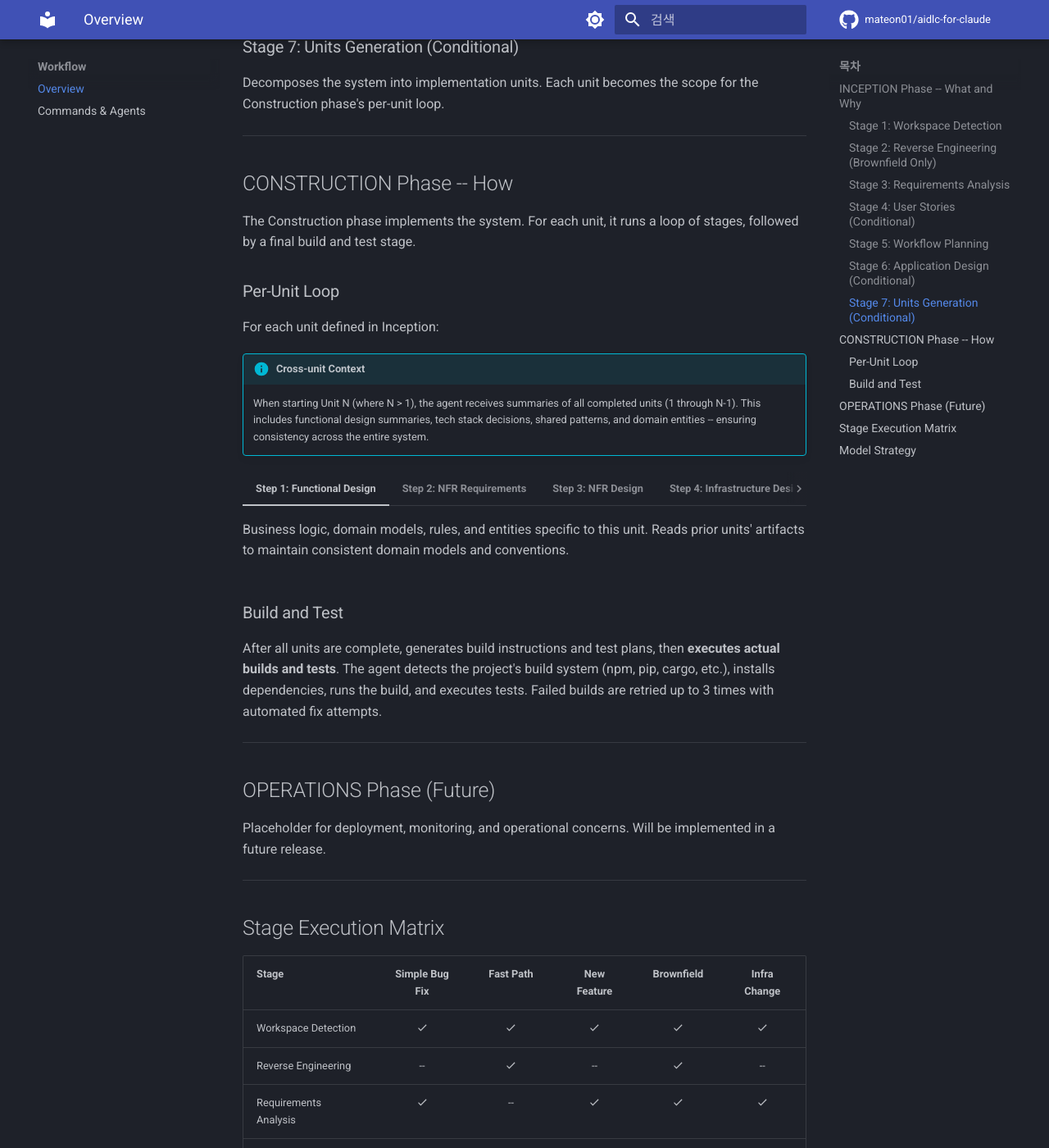
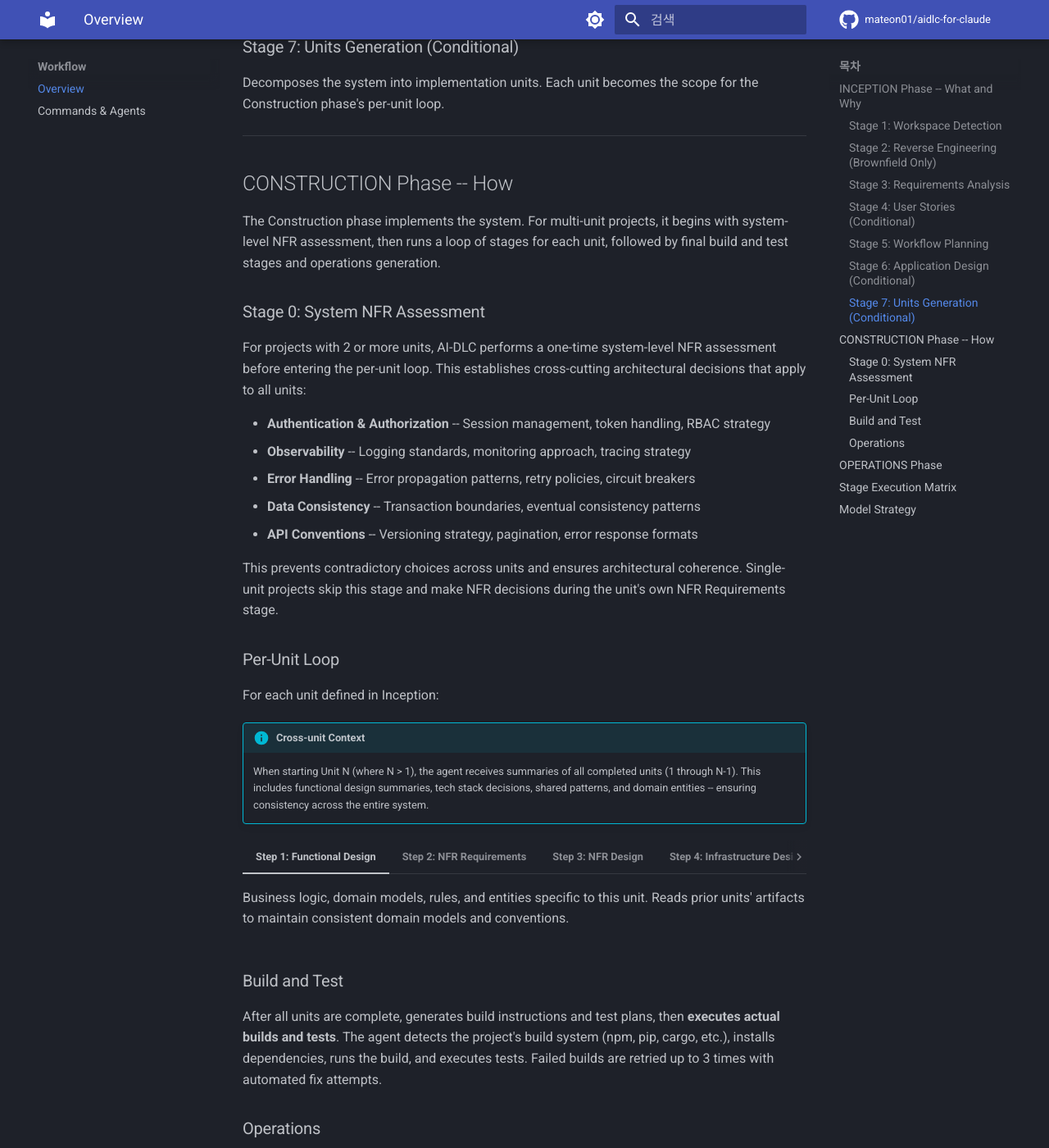
Before and after one commit to mateon01/aidlc-for-claude, an MkDocs documentation site: the page built from docs/workflow.md, in a window 1280 px wide and 1400 px high, scrolled down 1686 px. Shown: the whole window at 82% size. Built offline with MkDocs 1.6.1 and Material for MkDocs 9.7.7, drawn with Linux system fonts in a browser that asks for light colours; comment, search, counter and statistics services are not loaded; some of the changed text lies outside the part shown.

Commit message:
Implement Low priority improvements and update all documentation
- #14: Add stage-jump navigation (skip, re-run, go back)
- #15: Add Bash to requirements-analyst for brownfield runtime inspection
- Update README.md with system NFR, operations, new agents, conventions
- Update docs/workflow.md with Stage 0, operations, execution matrix
- Update docs/getting-started.md with new-component scope, system NFR
- Update docs/commands.md with new command and agents

Closes #14, Closes #15

Co-Authored-By: Claude Opus 4.6 <noreply@anthropic.com>

```diff
--- a/docs/workflow.md
+++ b/docs/workflow.md
@@ -52,7 +52,19 @@ Decomposes the system into implementation units. Each unit becomes the scope for
 
 ## CONSTRUCTION Phase -- How
 
-The Construction phase implements the system. For each unit, it runs a loop of stages, followed by a final build and test stage.
+The Construction phase implements the system. For multi-unit projects, it begins with system-level NFR assessment, then runs a loop of stages for each unit, followed by final build and test stages and operations generation.
+
+### Stage 0: System NFR Assessment
+
+For projects with 2 or more units, AI-DLC performs a one-time system-level NFR assessment before entering the per-unit loop. This establishes cross-cutting architectural decisions that apply to all units:
+
+- **Authentication & Authorization** -- Session management, token handling, RBAC strategy
+- **Observability** -- Logging standards, monitoring approach, tracing strategy
+- **Error Handling** -- Error propagation patterns, retry policies, circuit breakers
+- **Data Consistency** -- Transaction boundaries, eventual consistency patterns
+- **API Conventions** -- Versioning strategy, pagination, error response formats
+
+This prevents contradictory choices across units and ensures architectural coherence. Single-unit projects skip this stage and make NFR decisions during the unit's own NFR Requirements stage.
 
 ### Per-Unit Loop
 
@@ -92,11 +104,18 @@ For each unit defined in Inception:
 
 After all units are complete, generates build instructions and test plans, then **executes actual builds and tests**. The agent detects the project's build system (npm, pip, cargo, etc.), installs dependencies, runs the build, and executes tests. Failed builds are retried up to 3 times with automated fix attempts.
 
+### Operations
+
+Generates two operational artifacts:
+
+1. **Deployment Checklist** -- Step-by-step deployment guide with environment validation, dependency checks, configuration steps, and smoke test procedures
+2. **Developer README** -- Onboarding guide with setup instructions, development workflow, testing procedures, and troubleshooting tips
+
 ---
 
-## OPERATIONS Phase (Future)
+## OPERATIONS Phase
 
-Placeholder for deployment, monitoring, and operational concerns. Will be implemented in a future release.
+The Operations phase ensures smooth deployment and developer onboarding. It produces deployment procedures and developer documentation based on the completed construction artifacts.
 
 ---
 
@@ -111,15 +130,19 @@ Placeholder for deployment, monitoring, and operational concerns. Will be implem
 | Workflow Planning | :material-check: | :material-check: | :material-check: | :material-check: | :material-check: |
 | Application Design | -- | -- | :material-check: | :material-dots-horizontal: | -- |
 | Units Generation | -- | -- | :material-check: | :material-dots-horizontal: | -- |
+| System NFR Assessment* | -- | -- | :material-dots-horizontal: | :material-dots-horizontal: | -- |
 | Functional Design | -- | -- | :material-check: | :material-dots-horizontal: | -- |
 | NFR Requirements | -- | -- | :material-check: | :material-dots-horizontal: | -- |
 | NFR Design | -- | -- | :material-check: | :material-dots-horizontal: | -- |
 | Infrastructure Design | -- | -- | :material-check: | :material-dots-horizontal: | :material-check: |
 | Code Generation | :material-check: | :material-check: | :material-check: | :material-check: | :material-check: |
 | Build and Test | :material-check: | :material-check: | :material-check: | :material-check: | :material-check: |
+| Operations | :material-check: | :material-check: | :material-check: | :material-check: | :material-check: |
 
 !!! note "Legend"
     :material-check: = Always executed | :material-dots-horizontal: = Conditional | -- = Skipped
+
+    \* System NFR Assessment only executes when 2+ units are generated
 
 ---
 
```
Also changed, not shown: README.md (+19 -4 lines), agents/aidlc-requirements-analyst.md (+1 -1 lines), commands/aidlc.md (+9 -0 lines), docs/commands.md (+4 -1 lines), docs/getting-started.md (+12 -1 lines).
